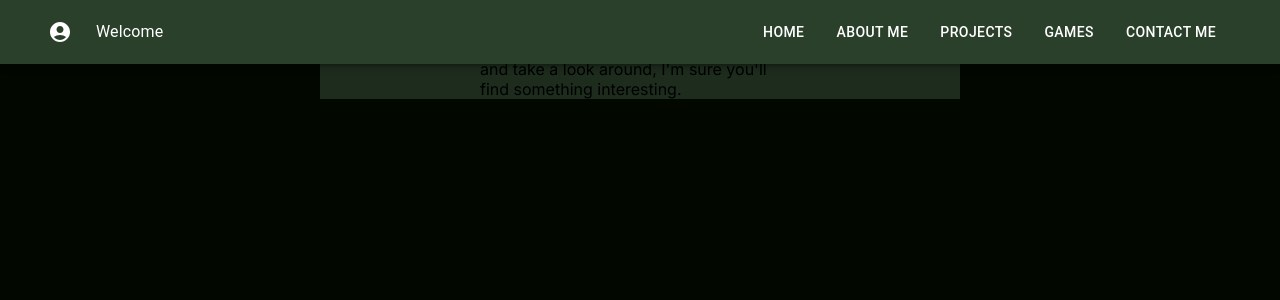
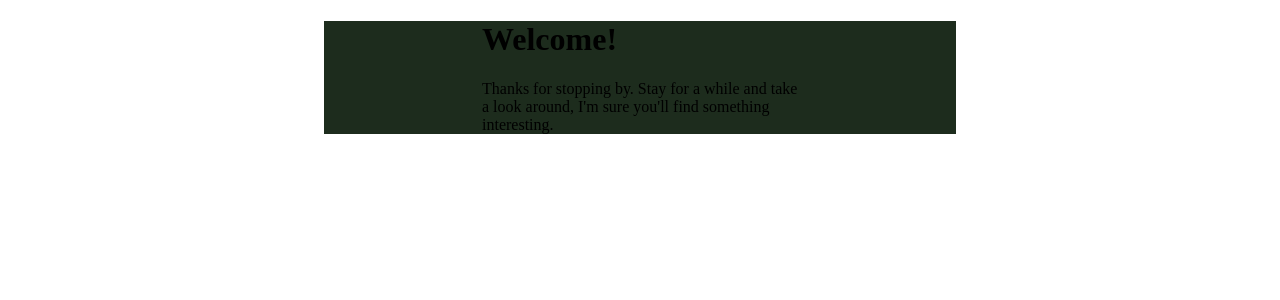
Before and after one commit to syntaxjedi/personal-website, a Next.js app: page / in a window 1280 px wide. Shown: the top 300 px of the page. Built offline with nearby package versions, Linux system fonts and the light colour scheme.

Commit message:
build debugging

```diff
--- a/src/app/layout.js
+++ b/layout.js
@@ -1,6 +1,6 @@
 import { Inter } from "next/font/google";
 import "./globals.css";
-import NavBar from "./_components/navbar";
+import NavBar from "./src/app/_components/navbar";
 import { red } from "@mui/material/colors";
 
 const inter = Inter({ subsets: ["latin"] });
@@ -13,8 +13,7 @@
 export default function RootLayout({ children }) {
   return (
     <html lang="en" >
-      <NavBar />
-      <body style={{paddingTop: 60, background: '#020800'}} className={inter.className}>{children}</body>
+      <body>Hello World</body>
     </html>
   );
 }
--- /dev/null
+++ b/src/app/layout.tsx
@@ -0,0 +1,16 @@
+export const metadata = {
+  title: 'Next.js',
+  description: 'Generated by Next.js',
+}
+
+export default function RootLayout({
+  children,
+}: {
+  children: React.ReactNode
+}) {
+  return (
+    <html lang="en">
+      <body>{children}</body>
+    </html>
+  )
+}
```
